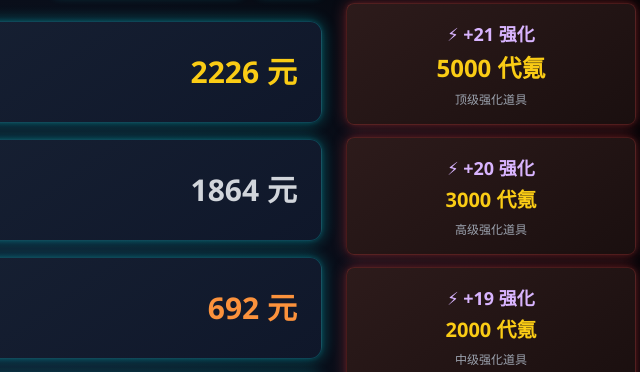
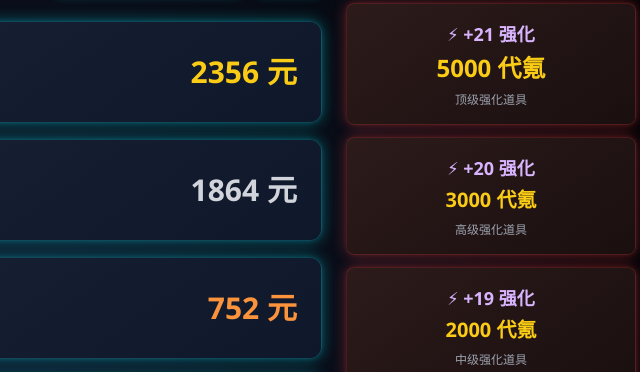
Before and after one commit to Ctx1727548/zszl, a plain HTML site: page index.html in a window 1280 px wide. Shown: the part 149-521 px from the top of the page, 620-1260 px from the left. Drawn offline with nearby package versions, Linux system fonts and the light colour scheme.

Commit message:
Update index.html

```diff
--- a/index.html
+++ b/index.html
@@ -151,9 +151,9 @@
   <script>
     // 模拟所有玩家数据（按amount从大到小排序）
     const allPlayers = [
-      { rank: 1, id: 'Xiaoyui', amount: 2226, title: '至尊玩家' },
+      { rank: 1, id: 'Xiaoyui', amount: 2356, title: '至尊玩家' },
       { rank: 2, id: '0284', amount: 116, title: '至尊玩家' },
-      { rank: 3, id: 'Feiji', amount: 692, title: '至尊玩家' },
+      { rank: 3, id: 'Feiji', amount: 752, title: '至尊玩家' },
       { rank: 4, id: 'love_mo', amount: 1864, title: '至尊玩家' },
       { rank: 5, id: 'ACMer', amount: 518, title: '至尊玩家' }
     ];
```
